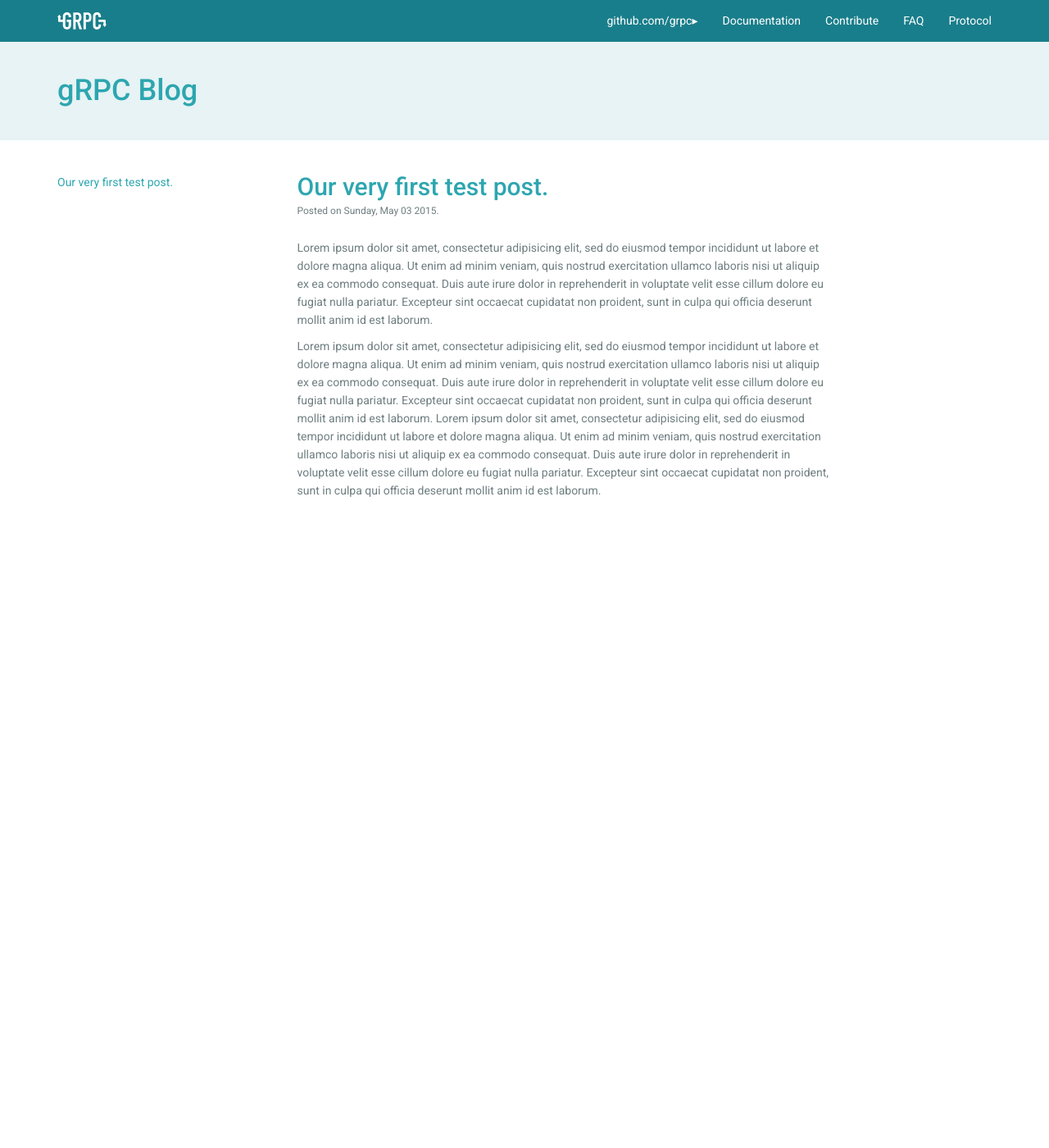
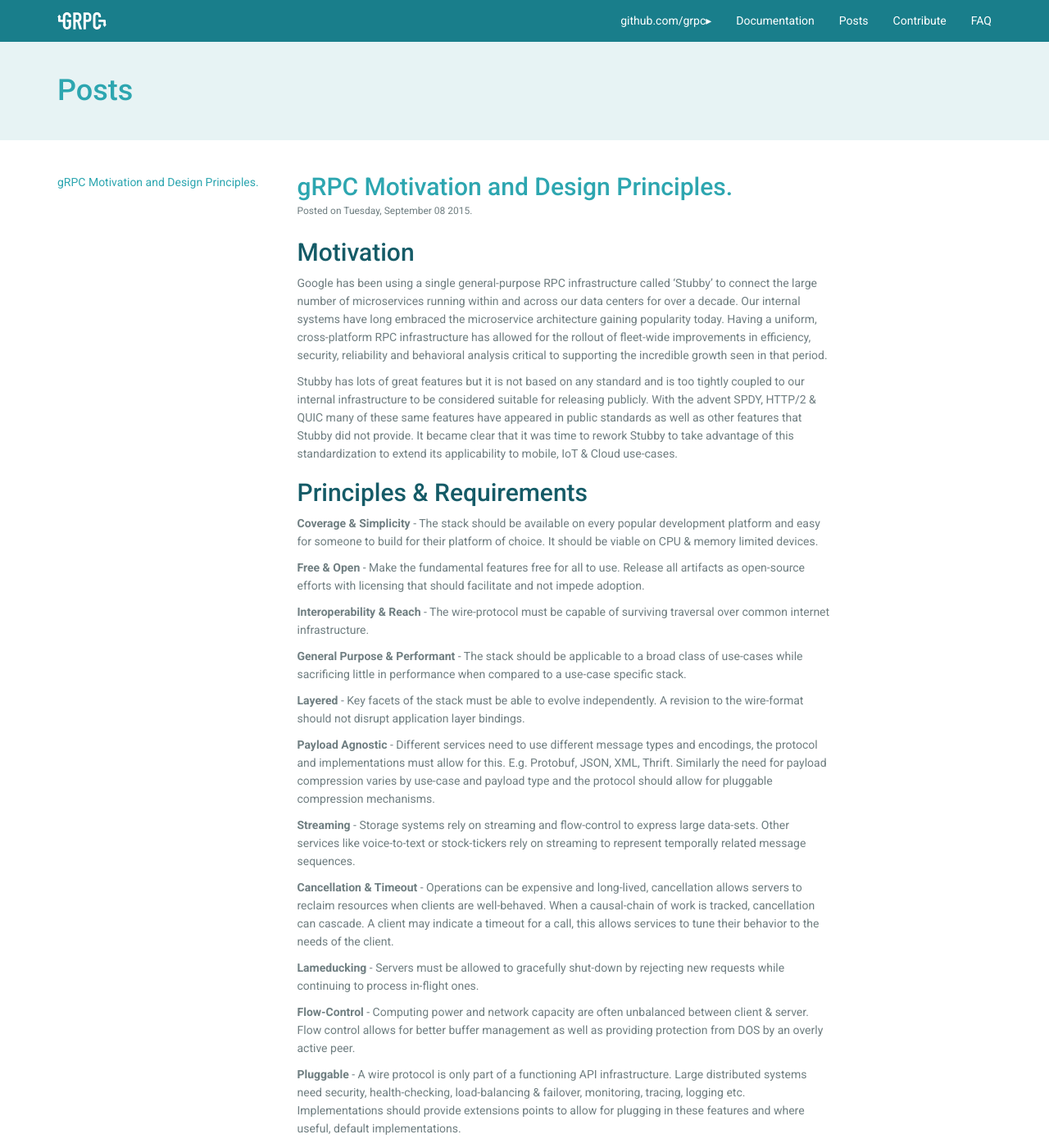
Before and after one commit to grpc/grpc.github.io, a Jekyll site: the page built from posts/index.html, in a window 1280 px wide and 1400 px high. Shown: the whole window at 82% size. Built offline with Jekyll 4.4.1, drawn with Linux system fonts in a browser that asks for light colours; nearby versions of some CDN libraries; library files that are not in the unit come from our copies; Markdown is read by kramdown in place of the engine named in the settings; some of the changed text lies outside the part shown.

Commit message:
Publish the first post! gRPC Motivations and Principles.

```diff
--- a/_includes/nav.html
+++ b/_includes/nav.html
@@ -18,12 +18,9 @@
       <ul class="nav navbar-nav navbar-right">
         <li><a href="https://github.com/grpc">github.com/grpc</a></li>
         <li><a href="/docs/">Documentation</a></li>
+        <li><a href="/posts/" title="">Posts</a></li>
         <li><a href="/contribute/">Contribute</a></li>
         <li><a href="/faq/">FAQ</a></li>
-        <li><a href="/docs/guides/wire.html">Protocol</a></li>
-
-        <!-- Hide link to blog until we have actual posts -->
-        <!-- <li><a href="/blog/" title="">Blog</a></li> -->
       </ul>
     </div><!-- /.navbar-collapse -->
   </div><!-- /.container-fluid -->
--- a/_layouts/landing.html
+++ b/_layouts/landing.html
@@ -9,3 +9,4 @@
 <div class="container vpad">
   {{ content }}
 </div>
+<div class="page-spacer"></div>
--- a/_posts/2015-5-3-sample-post.html
+++ /dev/null
@@ -1,26 +0,0 @@
----
-layout: post
-title: Our very first test post.
-published: true
-permalink: posts/sample
----
-
-<p>Lorem ipsum dolor sit amet, consectetur adipisicing elit, sed do eiusmod
-tempor incididunt ut labore et dolore magna aliqua. Ut enim ad minim veniam,
-quis nostrud exercitation ullamco laboris nisi ut aliquip ex ea commodo
-consequat. Duis aute irure dolor in reprehenderit in voluptate velit esse
-cillum dolore eu fugiat nulla pariatur. Excepteur sint occaecat cupidatat non
-proident, sunt in culpa qui officia deserunt mollit anim id est laborum.
-</p>
-
-<p>Lorem ipsum dolor sit amet, consectetur adipisicing elit, sed do eiusmod
-tempor incididunt ut labore et dolore magna aliqua. Ut enim ad minim veniam,
-quis nostrud exercitation ullamco laboris nisi ut aliquip ex ea commodo
-consequat. Duis aute irure dolor in reprehenderit in voluptate velit esse
-cillum dolore eu fugiat nulla pariatur. Excepteur sint occaecat cupidatat non
-proident, sunt in culpa qui officia deserunt mollit anim id est laborum. Lorem ipsum dolor sit amet, consectetur adipisicing elit, sed do eiusmod
-tempor incididunt ut labore et dolore magna aliqua. Ut enim ad minim veniam,
-quis nostrud exercitation ullamco laboris nisi ut aliquip ex ea commodo
-consequat. Duis aute irure dolor in reprehenderit in voluptate velit esse
-cillum dolore eu fugiat nulla pariatur. Excepteur sint occaecat cupidatat non
-proident, sunt in culpa qui officia deserunt mollit anim id est laborum.</p>
--- /dev/null
+++ b/_posts/2015-9-8-principles.html
@@ -0,0 +1,44 @@
+---
+layout: post
+title: gRPC Motivation and Design Principles.
+published: true
+permalink: posts/principles
+attribution: Originally created by Louis Ryan with help from others at Google in Feb 2015.
+---
+
+<h2>Motivation</h2>
+
+<p>Google has been using a single general-purpose RPC infrastructure called ‘Stubby’ to connect the large number of microservices running within and across our data centers for over a decade. Our internal systems have long embraced the microservice architecture gaining popularity today. Having a uniform, cross-platform RPC infrastructure has allowed for the rollout of fleet-wide improvements in efficiency, security, reliability and behavioral analysis critical to supporting the incredible growth seen in that period.
+</p>
+
+<p>Stubby has lots of great features but it is not based on any standard and is too tightly coupled to our internal infrastructure to be considered suitable for releasing publicly. With the advent SPDY, HTTP/2 &amp; QUIC many of these same features have appeared in public standards as well as other features that Stubby did not provide. It became clear that it was time to rework Stubby to take advantage of this standardization to extend its applicability to mobile, IoT &amp; Cloud use-cases.</p>
+
+<h2>Principles &amp; Requirements</h2>
+
+<p><strong>Coverage &amp; Simplicity</strong> - The stack should be available on every popular development platform and easy for someone to build for their platform of choice. It should be viable on CPU &amp; memory limited devices. </p>
+
+<p><strong>Free &amp; Open</strong> - Make the fundamental features free for all to use. Release all artifacts as open-source efforts with licensing that should facilitate and not impede adoption.</p>
+
+<p><strong>Interoperability &amp; Reach</strong> - The wire-protocol must be capable of surviving traversal over common internet infrastructure.</p>
+
+<p><strong>General Purpose &amp; Performant</strong> - The stack should be applicable to a broad class of use-cases while sacrificing little in performance when compared to a use-case specific stack.</p>
+
+<p><strong>Layered</strong> - Key facets of the stack must be able to evolve independently. A revision to the wire-format should not disrupt application layer bindings.</p>
+
+<p><strong>Payload Agnostic</strong> - Different services need to use different message types and encodings, the protocol and implementations must allow for this. E.g. Protobuf, JSON, XML, Thrift. Similarly the need for payload compression varies by use-case and payload type and the protocol should allow for pluggable compression mechanisms.</p>
+
+<p><strong>Streaming</strong> - Storage systems rely on streaming and flow-control to express large data-sets. Other services like voice-to-text or stock-tickers rely on streaming to represent temporally related message sequences.</p>
+
+<p><strong>Cancellation &amp; Timeout</strong> - Operations can be expensive and long-lived, cancellation allows servers to reclaim resources when clients are well-behaved. When a causal-chain of work is tracked, cancellation can cascade. A client may indicate a timeout for a call, this allows services to tune their behavior to the needs of the client.</p>
+
+<p><strong>Lameducking</strong> - Servers must be allowed to gracefully shut-down by rejecting new requests while continuing to process in-flight ones.</p>
+
+<p><strong>Flow-Control</strong> - Computing power and network capacity are often unbalanced between client &amp; server. Flow control allows for better buffer management as well as providing protection from DOS by an overly active peer.</p>
+
+<p><strong>Pluggable</strong> - A wire protocol is only part of a functioning API infrastructure. Large distributed systems need security, health-checking, load-balancing &amp; failover, monitoring, tracing, logging etc. Implementations should provide extensions points to allow for plugging in these features and where useful, default implementations.</p>
+
+<p><strong>Extensions as APIs</strong> - Extensions that require collaboration among services should favor using APIs rather than protocol extensions where possible. E.g. health-checking, service introspection, load monitoring, load-balancing assignment ...</p>
+
+<p><strong>Metadata Exchange</strong> - Common cross-cutting concerns like authentication or tracing rely on the exchange of data that is not part of the declared interface of a service. Deployments rely on their ability to evolve these features at a different rate to the individual APIs exposed by services.</p>
+
+<p><strong>Standardized Status Codes</strong> - Clients typically respond to errors returned by API calls in a limited number of ways. The status code namespace should be constrained to make these error handling decisions clearer. If richer domain-specific status is needed the metadata exchange mechanism can be used to provide that.</p>
--- a/css/style.less
+++ b/css/style.less
@@ -251,4 +251,10 @@
     .page-title-bar {
         padding-bottom: 0;
     }
+
+    .content-attribution {
+        font-size: 13px;
+        font-style: italic;
+        padding-top: 20px;
+    }
 }
--- a/blog/index.html
+++ b/posts/index.html
@@ -1,6 +1,6 @@
 ---
 layout: default
-title: gRPC Blog
+title: Posts
 bodyclass: postslist
 ---
 
```
Also changed, not shown: _layouts/post.html (+12 -2 lines).
